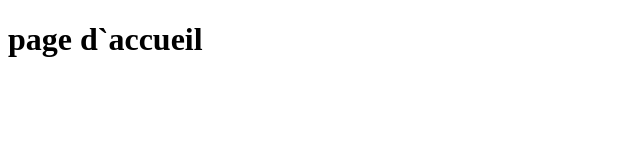
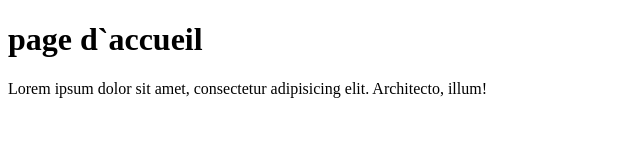
Before and after one commit to LariviereJanie/projet1, a plain HTML site: page index.html in a window 1280 px wide. Shown: the whole page, without its empty margins (0-640 px from the left). Drawn offline with Linux system fonts and the light colour scheme.

Commit message:
ajout paragrapheds header

```diff
--- a/index.html
+++ b/index.html
@@ -8,6 +8,7 @@
 <body>
     <header>
         <h1>page d`accueil</h1>
+        <p>Lorem ipsum dolor sit amet, consectetur adipisicing elit. Architecto, illum!</p>
     </header>
 </body>
 </html>
```
